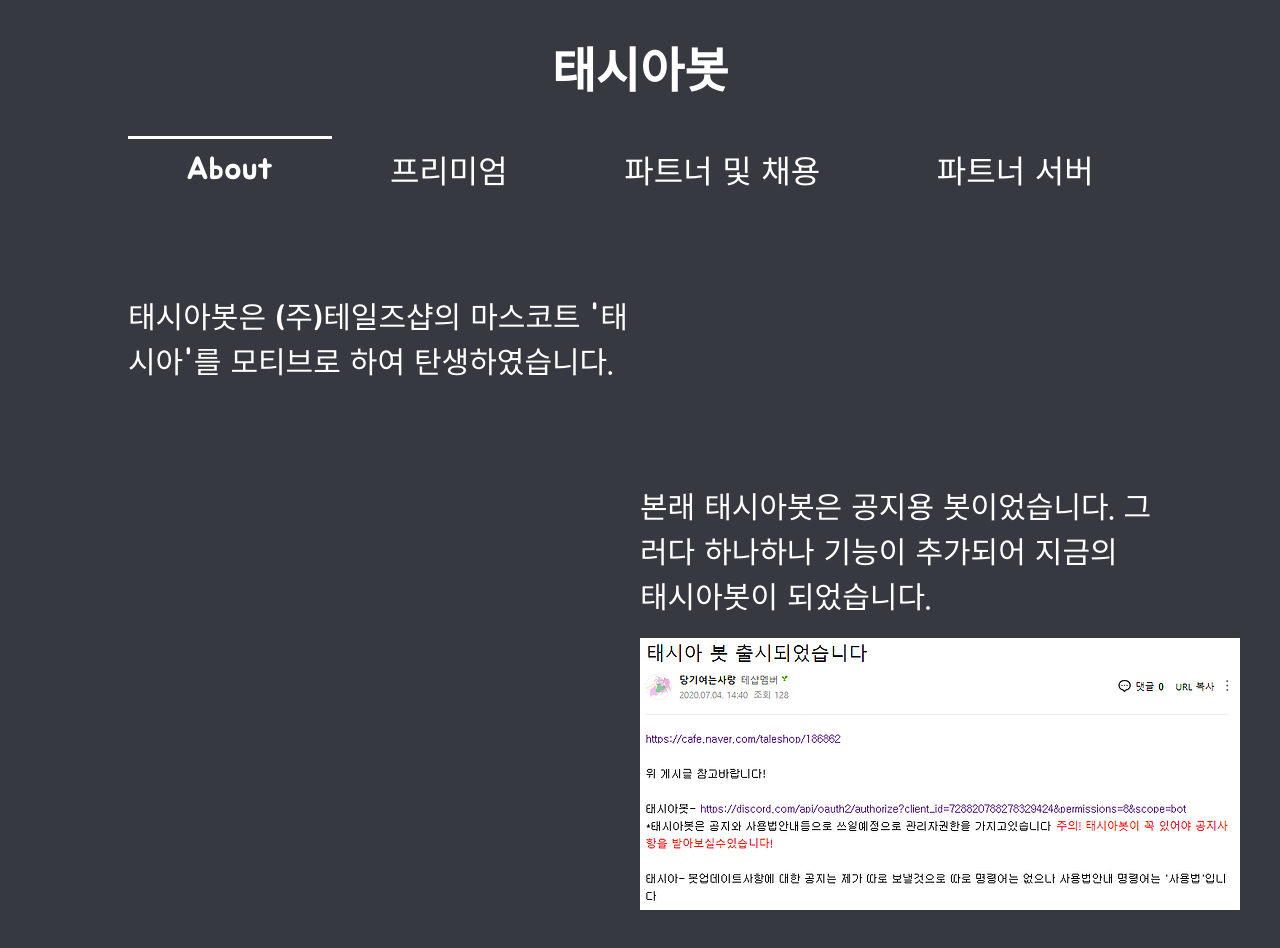
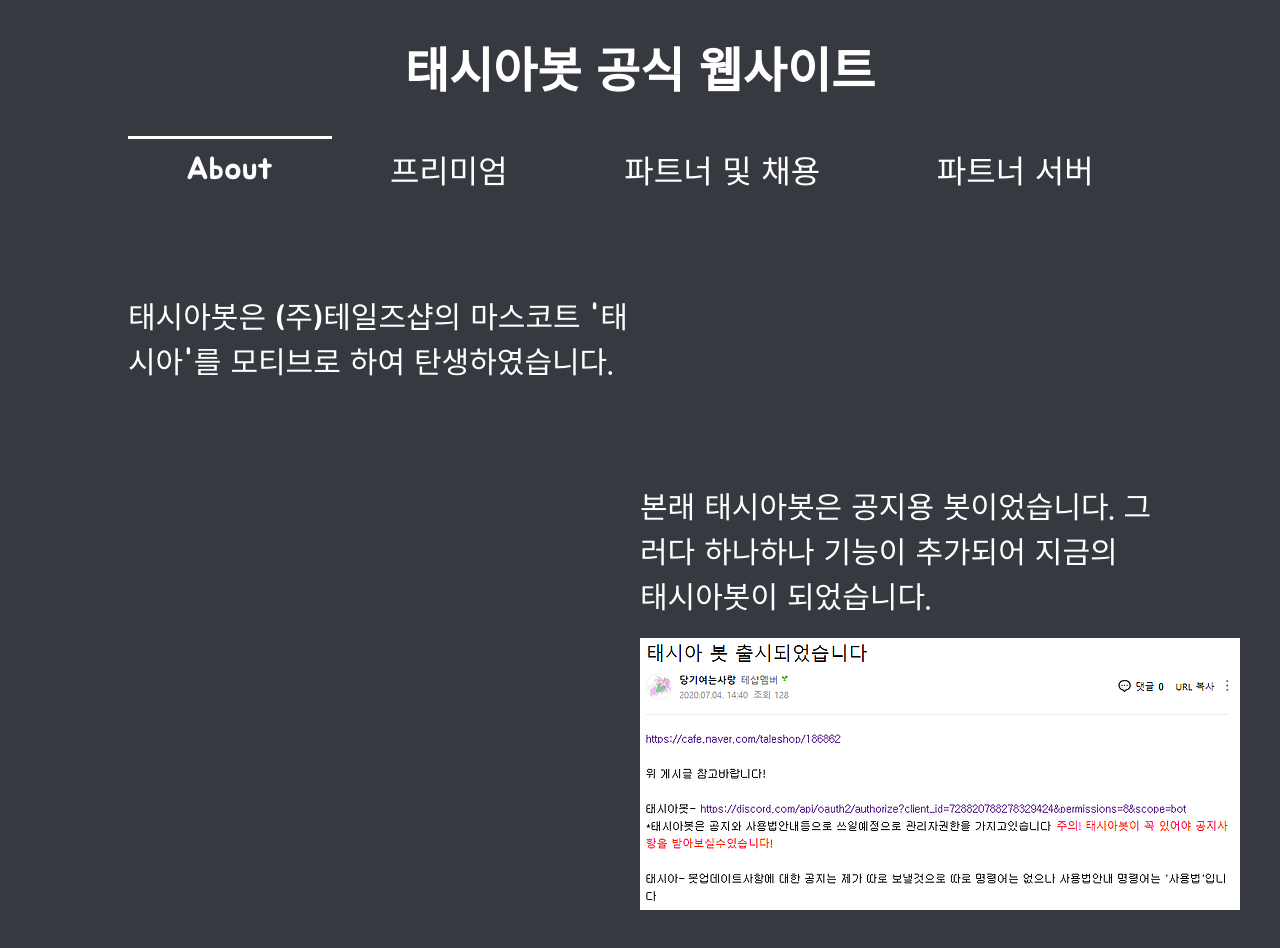
Before and after one commit to paring-chan/taesia-web, a React (Create React App) app: page / in a window 1280 px wide. Shown: the top 948 px of the page. Built offline with nearby package versions, Linux system fonts and the light colour scheme.

Commit message:
Update App.tsx

```diff
--- a/src/App.tsx
+++ b/src/App.tsx
@@ -41,7 +41,7 @@
     return (
         <BrowserRouter>
             <Container>
-                <h1 style={{textAlign: 'center', fontSize: '3rem'}}>태시아봇</h1>
+                <h1 style={{textAlign: 'center', fontSize: '3rem'}}>태시아봇 공식 웹사이트</h1>
                 <Route render={({location}) => {
                     return <AnimatePresence initial={false} exitBeforeEnter>
                         <div>
```
